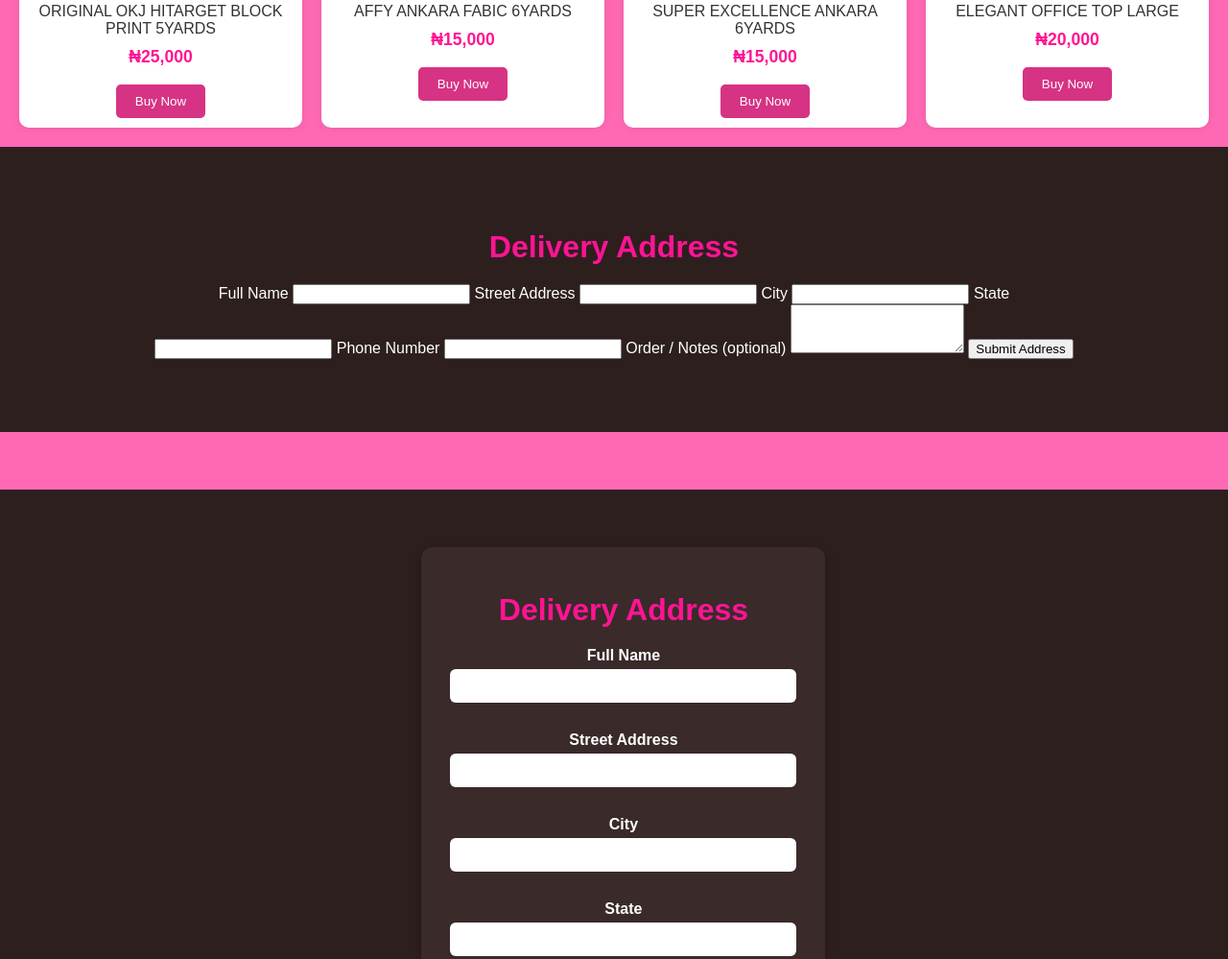
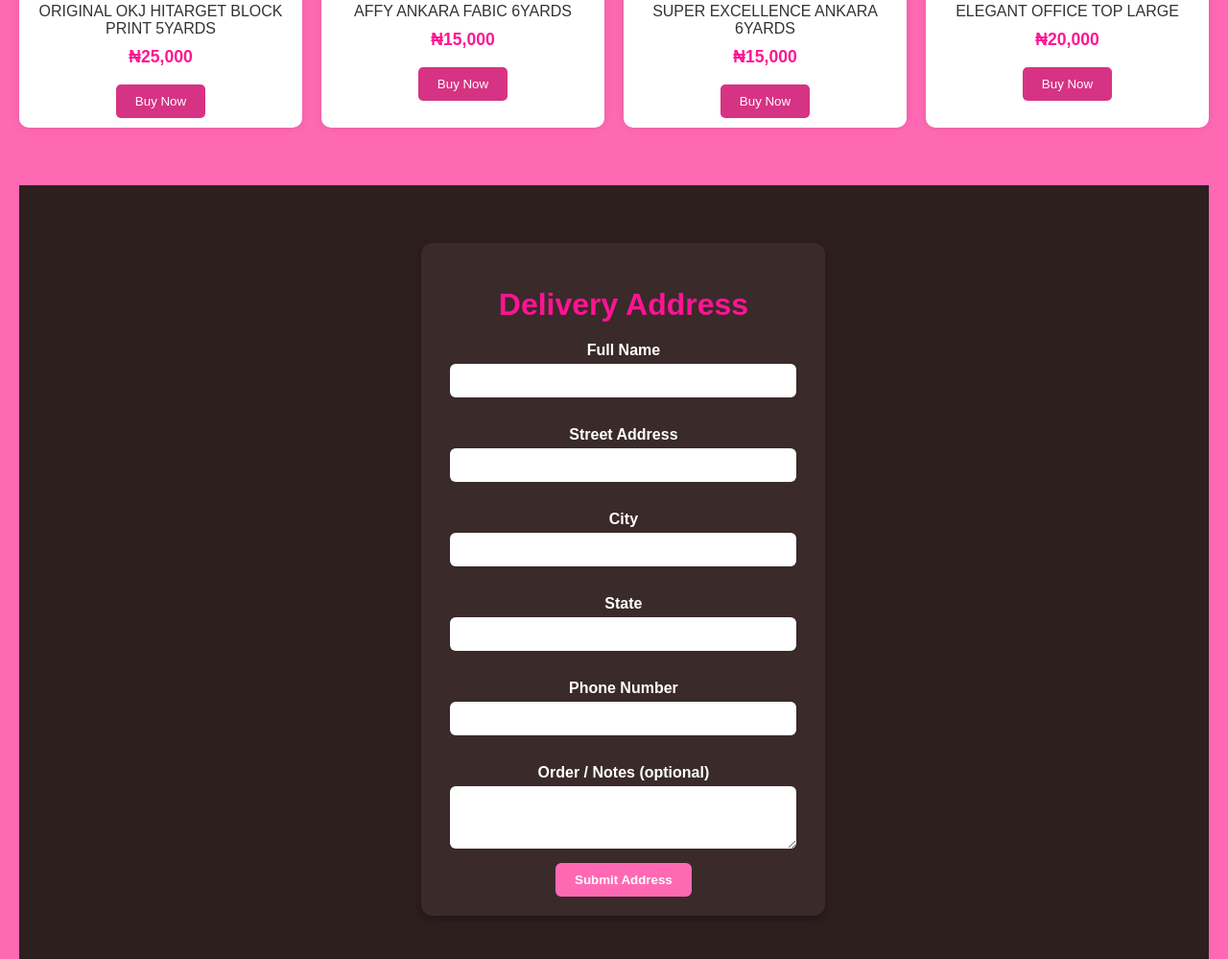
Before and after one commit to Bose400/-bimsy-fashion-home-, a plain HTML site: page index.html in a window 1280 px wide. Shown: the part 3089-4088 px from the top of the page at 96% size. Drawn offline with Linux system fonts and the light colour scheme.

Commit message:
Add success page and form updates

```diff
--- a/index.html
+++ b/index.html
@@ -211,31 +211,8 @@
   </div>
 </div>
 
- <!-- Delivery Form -->
-  <section id="delivery" class="delivery-section">
-    <div class="container">
-      <form name="delivery" method="POST" data-netlify="true" action="/success.html">
-        <input type="hidden" name="form-name" value="delivery" />
-        <input type="hidden" name="bot-field" />
-        <h2>Delivery Address</h2>
-        <label>Full Name</label>
-        <input type="text" name="fullname" required />
-        <label>Street Address</label>
-        <input type="text" name="street" required />
-        <label>City</label>
-        <input type="text" name="city" required />
-        <label>State</label>
-        <input type="text" name="state" required />
-        <label>Phone Number</label>
-        <input type="tel" name="phone" required />
-        <label>Order / Notes (optional)</label>
-        <textarea name="notes" rows="3"></textarea>
-        <button type="submit">Submit Address</button>
-      </form>
-    </div>
-  </section>
-
-
+<section>
+<!-- Delivery Form -->
 <section id="delivery" class="delivery-section">
   <div class="container">
     <form name="delivery" method="POST" data-netlify="true" action="success.html" netlify-honeypot="bot-field" class="delivery-form">
@@ -266,6 +243,7 @@
     </form>
   </div>
 </section>
+
   <section id="gallery">
   <div class="container">
     <h2>Gallery</h2>
@@ -335,6 +313,7 @@ If your desired Aso Ebi style is not listed, kindly contact us through WhatsApp,
   </footer>
 
   <script src="script.js"></script>
+
 </body>
 
 <script src="https://js.paystack.co/v1/inline.js"></script>
```
